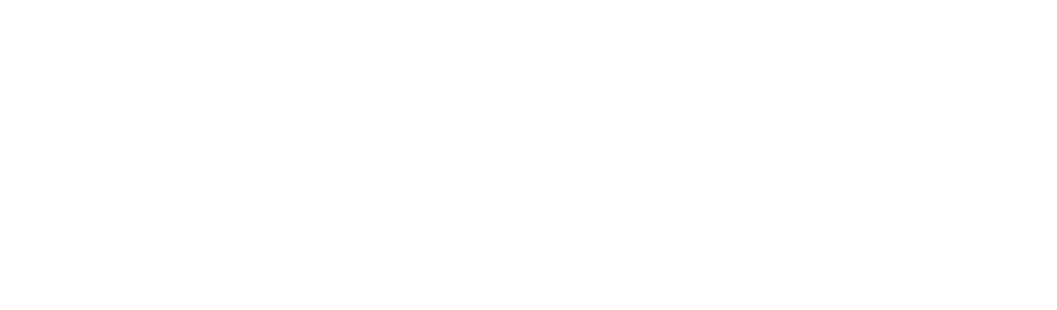
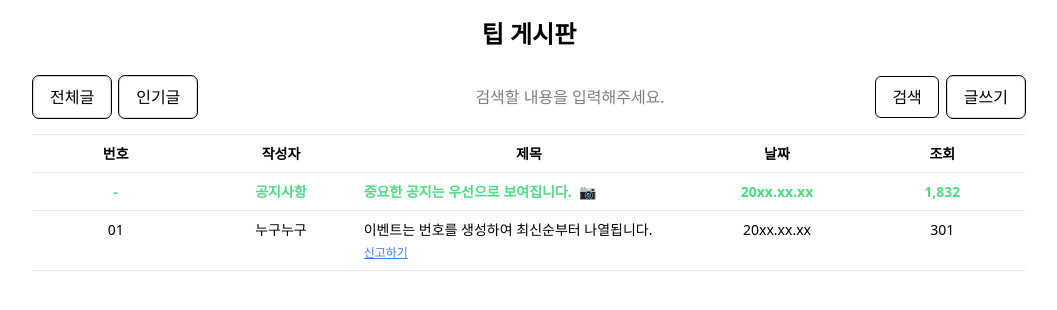
Before and after one commit to holelung/EcoInsight, a React (Vite) app in the folder frontend/eco-insight/: page / in a window 1280 px wide. Shown: the top 310 px of the page, without its empty margins (111-1168 px from the left). Built offline with nearby package versions, Linux system fonts and the light colour scheme.

Commit message:
tipboard 중간저장

```diff
--- a/frontend/eco-insight/src/App.jsx
+++ b/frontend/eco-insight/src/App.jsx
@@ -1,17 +1,19 @@
-import './App.css'
-import { AuthProvider } from './components/Context/AuthContext'
+import { Route, Routes } from "react-router-dom";
+import "./App.css";
+import { AuthProvider } from "./components/Context/AuthContext";
+import TipListPage from "./components/Board/Tip/TipListPage";
 
 function App() {
-
-
   return (
     <>
       <AuthProvider>
-
-
+        <Routes>
+          <Route path="/" element={<TipListPage />} />
+          <Route path="/tipListPage" element={<TipListPage />} />
+        </Routes>
       </AuthProvider>
     </>
-  )
+  );
 }
 
-export default App
+export default App;
--- a/frontend/eco-insight/src/Common/Header/Header.jsx
+++ /dev/null
@@ -1,44 +0,0 @@
-import React from "react";
-
-const Header = () => {
-  return (
-    <div className="bg-gray-900 text-white font-sans">
-      {/* 상단 헤더 */}
-      <header className="bg-white text-black flex items-center justify-between px-6 py-4">
-        {/* 로고 */}
-        <div className="text-green-500 font-bold text-xl">🌍 Eco Insight</div>
-
-        {/* 네비게이션 메뉴 */}
-        <nav className="flex space-x-6">
-          <a href="#" className="hover:text-green-600">
-            소개합니다
-          </a>
-          <a href="#" className="hover:text-green-600">
-            대시보드
-          </a>
-          <a href="#" className="hover:text-green-600">
-            게시판
-          </a>
-          <a href="#" className="hover:text-green-600">
-            공지사항
-          </a>
-          <a href="#" className="hover:text-green-600">
-            문의하기
-          </a>
-        </nav>
-
-        {/* 로그인 / 회원가입 */}
-        <div className="space-x-2">
-          <button className="bg-lime-300 text-black px-4 py-2 rounded">
-            로그인
-          </button>
-          <button className="bg-gray-800 text-white px-4 py-2 rounded">
-            회원가입
-          </button>
-        </div>
-      </header>
-    </div>
-  );
-};
-
-export default Header;
--- /dev/null
+++ b/frontend/eco-insight/src/components/Board/Tip/TipListPage.css
@@ -0,0 +1,91 @@
+/* TipListPage.css */
+
+.tip-list-page {
+  max-width: 1024px; /* max-w-4xl*/
+  margin: 0 auto; /* mx-auto */
+  padding: 1rem; /* p-4 */
+}
+
+.header {
+  font-size: 1.5rem; /* text-2xl */
+  font-weight: 700; /* font-bold */
+  text-align: center; /* text-center */
+  margin-bottom: 1.5rem; /* mb-6 */
+}
+
+.filter-search {
+  display: flex; /* flex */
+  justify-content: space-between; /* justify-between */
+  align-items: center; /* items-center */
+  margin-bottom: 1rem; /* mb-4 */
+}
+
+.button-group {
+  display: flex; /* flex */
+  gap: 0.5rem; /* space-x-2 */
+}
+
+.search-input-group {
+  display: flex; /* flex */
+  gap: 0.5rem; /* space-x-2 */
+}
+
+.button {
+  padding: 0.5rem 1rem; /* px-4 py-2 */
+  border-radius: 0.375rem; /* rounded */
+  border: 1px solid black; /* border border-gray-300 */
+  background-color: white; /* bg-blue-600 */
+  color: black; /* text-white */
+}
+
+.button.outline {
+  background-color: transparent; /* bg-transparent */
+  border: 1px solid #d1d5db; /* border border-gray-300 */
+  color: black; /* text-blue-600 */
+}
+
+.table-header {
+  display: grid; /* grid */
+  grid-template-columns: repeat(6, 1fr); /* grid-cols-6 */
+  border-top: 1px solid #e5e7eb; /* border-y */
+  border-bottom: 1px solid #e5e7eb; /* border-y */
+  font-weight: 600; /* font-semibold */
+  text-align: center; /* text-center */
+  font-size: 0.875rem; /* text-sm */
+  padding: 0.5rem 0; /* py-2 */
+}
+
+.row {
+  display: grid; /* grid */
+  grid-template-columns: repeat(6, 1fr); /* grid-cols-6 */
+  border-bottom: 1px solid #e5e7eb; /* border-b */
+  text-align: center; /* text-center */
+  padding: 0.5rem 0; /* py-2 */
+  font-size: 0.875rem; /* text-sm */
+}
+
+.notice {
+  color: #4ade80; /* text-green-600 */
+  font-weight: 600; /* font-semibold */
+}
+
+.notice-title {
+  color: #4ade80; /* text-green-600 */
+  font-weight: 600; /* font-semibold */
+}
+
+.notice-content {
+  text-align: left; /* text-left */
+  font-weight: bold; /* font-bold */
+}
+
+.post-content {
+  text-align: left; /* text-left */
+}
+
+.report-link {
+  font-size: 0.75rem; /* text-xs */
+  color: #3b82f6; /* text-blue-600 */
+  text-decoration: underline; /* underline */
+  margin-top: 0.25rem; /* mt-1 */
+}
--- a/frontend/eco-insight/src/components/Board/Tip/TipListPage.jsx
+++ b/frontend/eco-insight/src/components/Board/Tip/TipListPage.jsx
@@ -0,0 +1,93 @@
+import React from "react";
+import { Link } from "react-router-dom"; // Link 추가
+import "./TipListPage.css";
+
+export default function TipListPage() {
+  // 클릭 이벤트 핸들러 함수
+  const handleButtonClick = (buttonType) => {
+    console.log(`${buttonType} 버튼이 클릭됨!`);
+  };
+
+  const handleReportClick = () => {
+    console.log("신고하기 버튼 클릭됨!");
+    // 여기에 신고 처리 로직 추가 가능
+  };
+
+  return (
+    <div className="tip-list-page">
+      <h1 className="header">팁 게시판</h1>
+
+      {/* Filter and Search */}
+      <div className="filter-search">
+        <div className="button-group">
+          <button
+            className="button outline"
+            onClick={() => handleButtonClick("전체글")}
+          >
+            전체글
+          </button>
+          <button
+            className="button outline"
+            onClick={() => handleButtonClick("인기글")}
+          >
+            인기글
+          </button>
+        </div>
+        <div className="search-input-group">
+          <input
+            placeholder="검색할 내용을 입력해주세요."
+            style={{ width: "400px", padding: "8px", fontSize: "16px" }}
+            className="input"
+          />
+          <button className="button" onClick={() => handleButtonClick("검색")}>
+            검색
+          </button>
+          <button
+            className="button outline"
+            onClick={() => handleButtonClick("글쓰기")}
+          >
+            글쓰기
+          </button>
+        </div>
+      </div>
+
+      {/* Table Header */}
+      <div className="table-header">
+        <div>번호</div>
+        <div>작성자</div>
+        <div className="col-span-2">제목</div>
+        <div>날짜</div>
+        <div>조회</div>
+      </div>
+
+      {/* Notice Row */}
+      <div className="row notice">
+        <div>-</div>
+        <div className="notice-title">공지사항</div>
+        <div className="col-span-2 notice-content">
+          중요한 공지는 우선으로 보여집니다. <span className="ml-1">📷</span>
+        </div>
+        <div>20xx.xx.xx</div>
+        <div>1,832</div>
+      </div>
+
+      {/* Post Row */}
+      <div className="row post">
+        <div>01</div>
+        <div>누구누구</div>
+        <div className="col-span-2 post-content">
+          {/* 게시글 제목 클릭 시 상세 페이지 이동 */}
+          <Link to="/post/1" className="post-title">
+            이벤트는 번호를 생성하여 최신순부터 나열됩니다.
+          </Link>
+          {/* 신고하기 버튼 */}
+          <button className="report-link" onClick={handleReportClick}>
+            신고하기
+          </button>
+        </div>
+        <div>20xx.xx.xx</div>
+        <div>301</div>
+      </div>
+    </div>
+  );
+}
```
Also changed, not shown: frontend/eco-insight/src/Common/Header/Header.css (deleted).
